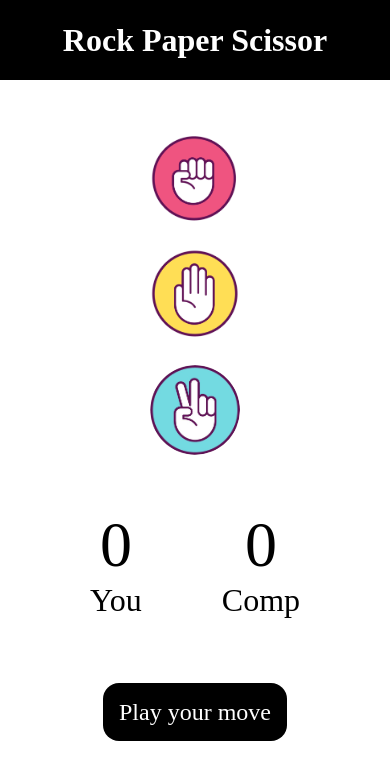
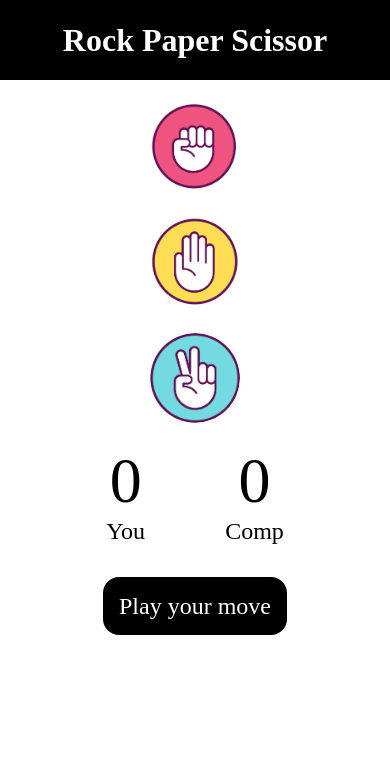
Before and after one commit to KartikayV13/rockPaperScissor, a plain HTML site: page index.html in a window 390 px wide. Drawn offline with nearby package versions, Linux system fonts and the light colour scheme.

Commit message:
added some media query

```diff
--- a/style.css
+++ b/style.css
@@ -65,6 +65,7 @@ img {
   }
   .choices {
     display: flex;
+    margin: 1rem;
     flex-direction: column;
     gap: 1rem;
   }
@@ -76,6 +77,13 @@ img {
     height: 90px;
     width: 90px;
   }
+  .score-board {
+    margin-top: 0rem;
+    font-size: 1.5rem;
+  }
+  .msg-container {
+    margin-top: 3rem;
+  }
   #msg {
     font-size: 1.5rem;
   }
```
